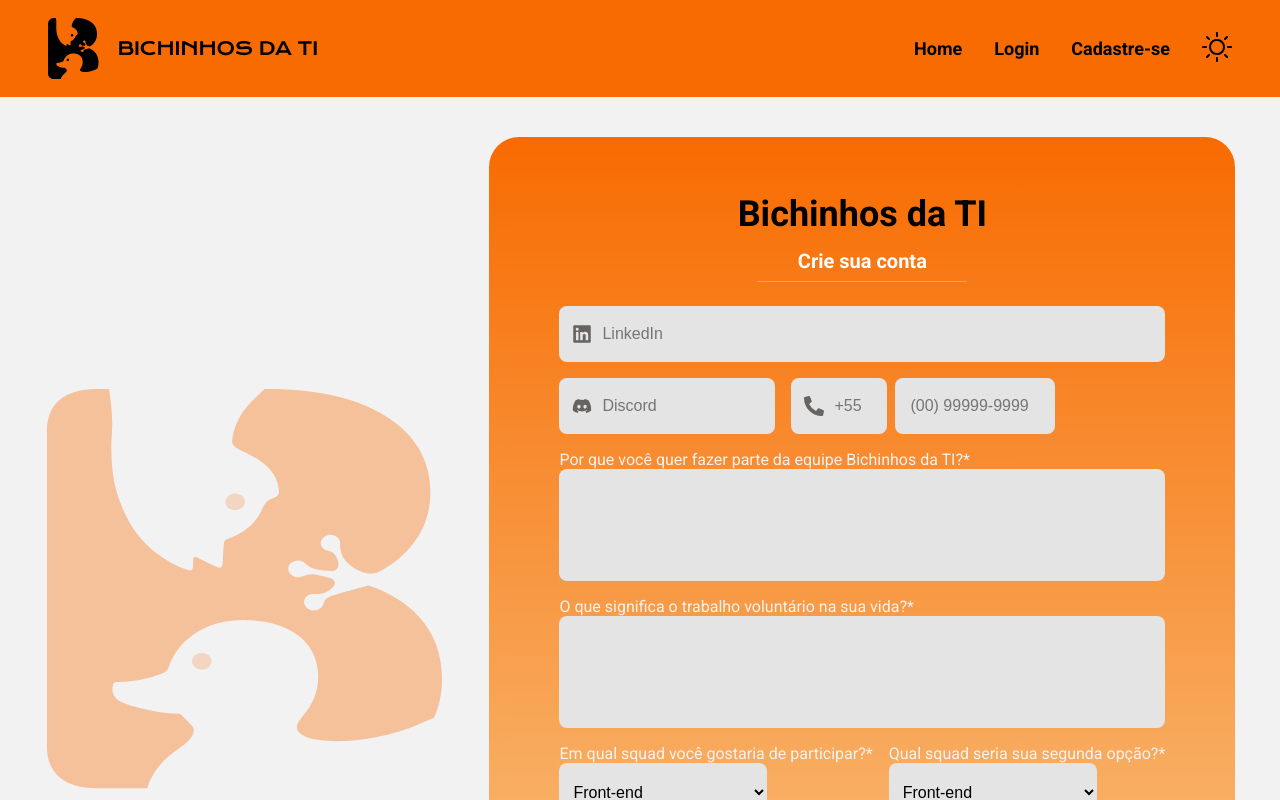
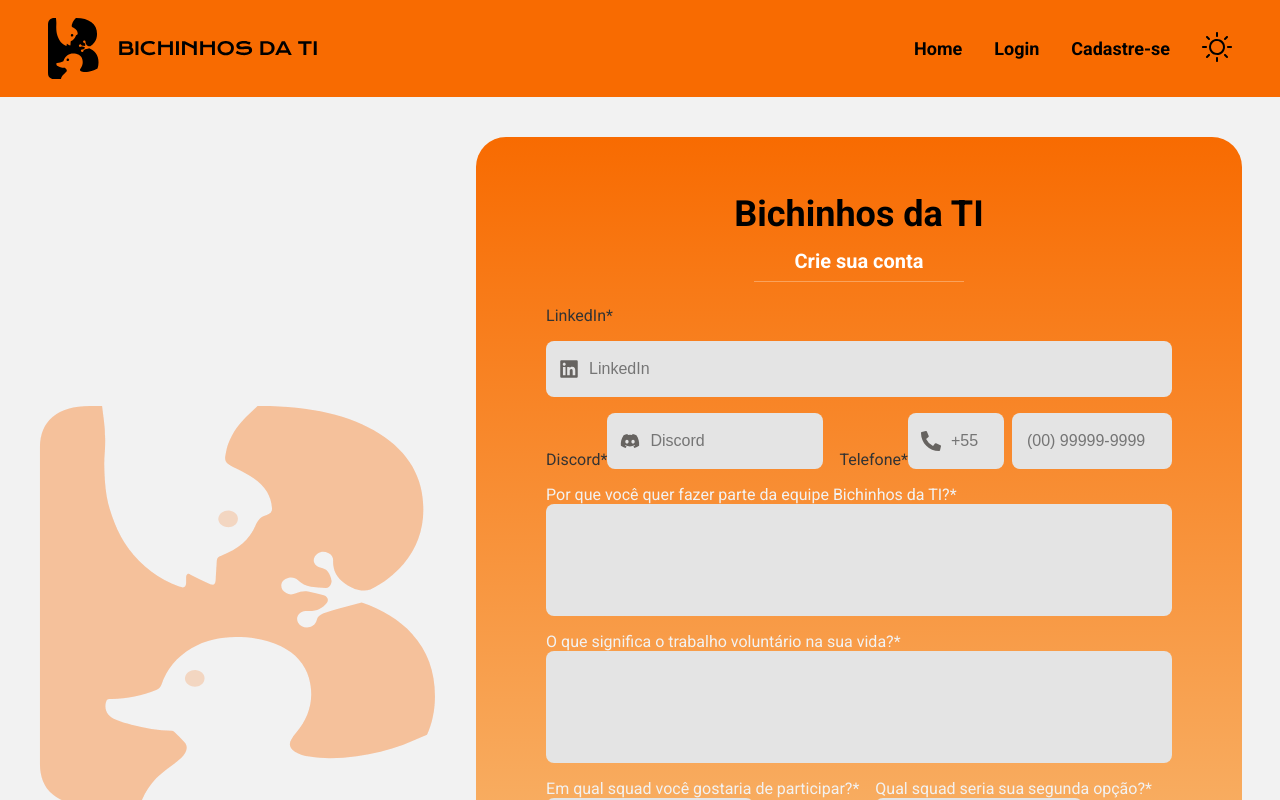
Before and after one commit to Capivara-s-Team/CapSync-Front-End, a React (Vite) app: page /signup2 in a window 1280 px wide. Shown: the top 800 px of the page. Built offline with nearby package versions, Linux system fonts and the light colour scheme; a web font is replaced by a local one.

Commit message:
feat: add new interface.

```diff
--- a/src/pages/signUp2/SignUp2.tsx
+++ b/src/pages/signUp2/SignUp2.tsx
@@ -56,52 +56,60 @@ export default function SignUp2() {
 
         <CardForms text="Crie sua conta" className="teste">
           <Formik
-            initialValues={{}}
+            initialValues={{
+              linkedIn: "",
+              discord: "",
+              ddd: "",
+              phone: "",
+              textArea1: "",
+              textArea2: "",
+              firstSquad: "",
+              lastSquad: "",
+              voluntarieType: "",
+              seniority: "",
+            }}
             validationSchema={signUpSchemas}
             onSubmit={() => {}}>
             <Form>
               <ContentInputs>
+                <label>LinkedIn*</label>
                 <InputField
-                  id="a"
                   type="text"
-                  name="LinkedIn*"
+                  name="linkedIn"
                   placeHolder="LinkedIn"
                   icon="Linkedin"
                 />
                 <div className="teste">
+                  <label>Discord*</label>
                   <InputField
-                    id="a"
                     type="text"
-                    name="Discord*"
+                    name="discord"
                     placeHolder="Discord"
                     icon="Discord"
                   />
-
+                  <label>Telefone*</label>
                   <InputField
-                    id="a"
-                    type="number"
-                    name="Telefone*"
+                    type="text"
+                    name="ddd"
                     placeHolder="+55"
                     icon="Phone"
                   />
-
                   <InputField
-                    id="a"
                     type="text"
-                    name="a"
+                    name="phone"
                     placeHolder="(00) 99999-9999"
                   />
                 </div>
 
                 <div className="question1">
-                  <label htmlFor="">
+                  <label>
                     Por que você quer fazer parte da equipe Bichinhos da TI?*
                   </label>
                   <textarea></textarea>
                 </div>
 
                 <div className="question1">
-                  <label htmlFor="">
+                  <label>
                     O que significa o trabalho voluntário na sua vida?*
                   </label>
                   <textarea></textarea>
@@ -166,15 +174,14 @@ export default function SignUp2() {
                   />
                 </Link>
 
-                <Link to={"/signup3"}>
                 <Button
+                  type="submit"
                   text="Próximo"
                   color="#F86B01"
                   textColor="#312E38"
                   width={15}
                   icon={true}
                 />
-                </Link>
               </ContentButtons>
             </Form>
           </Formik>
```
Lines whose indentation alone changed are shown as unchanged.
